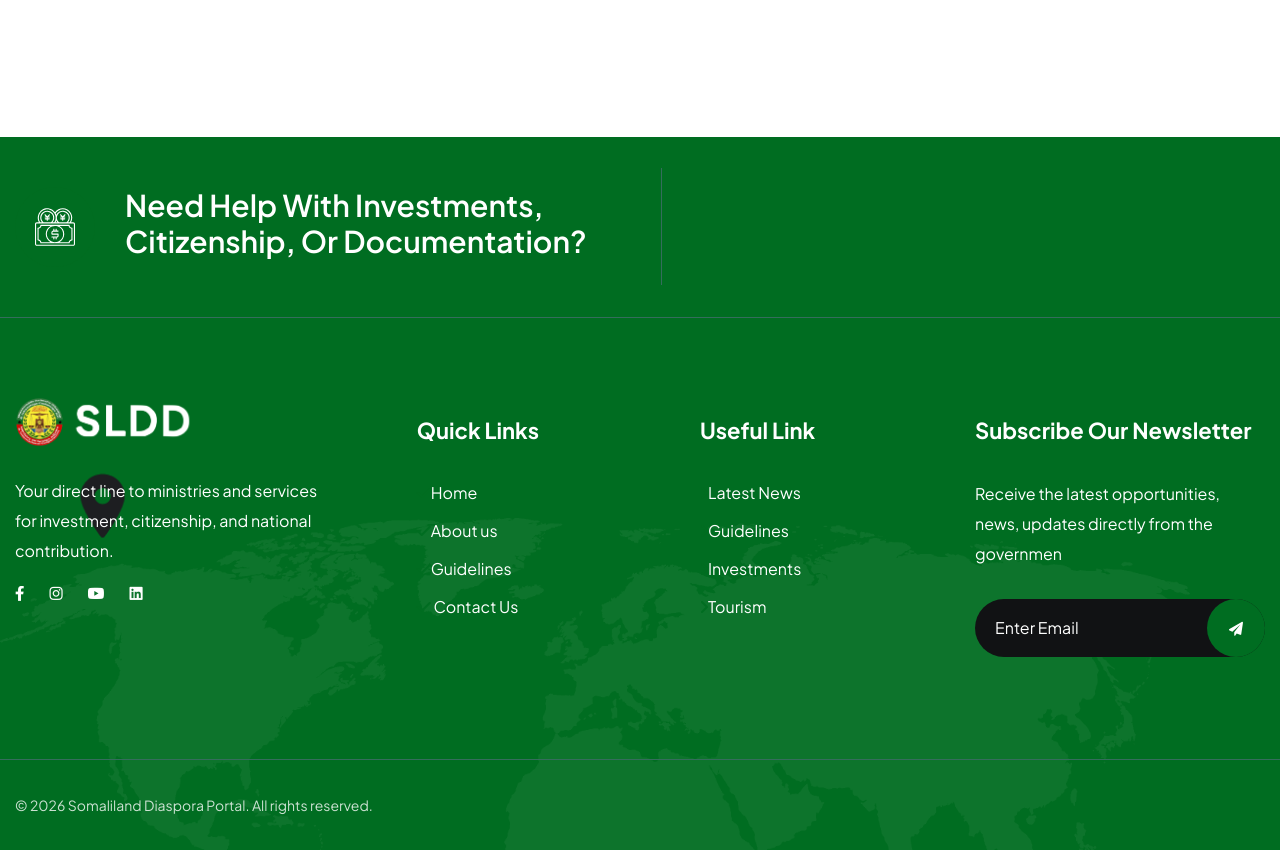
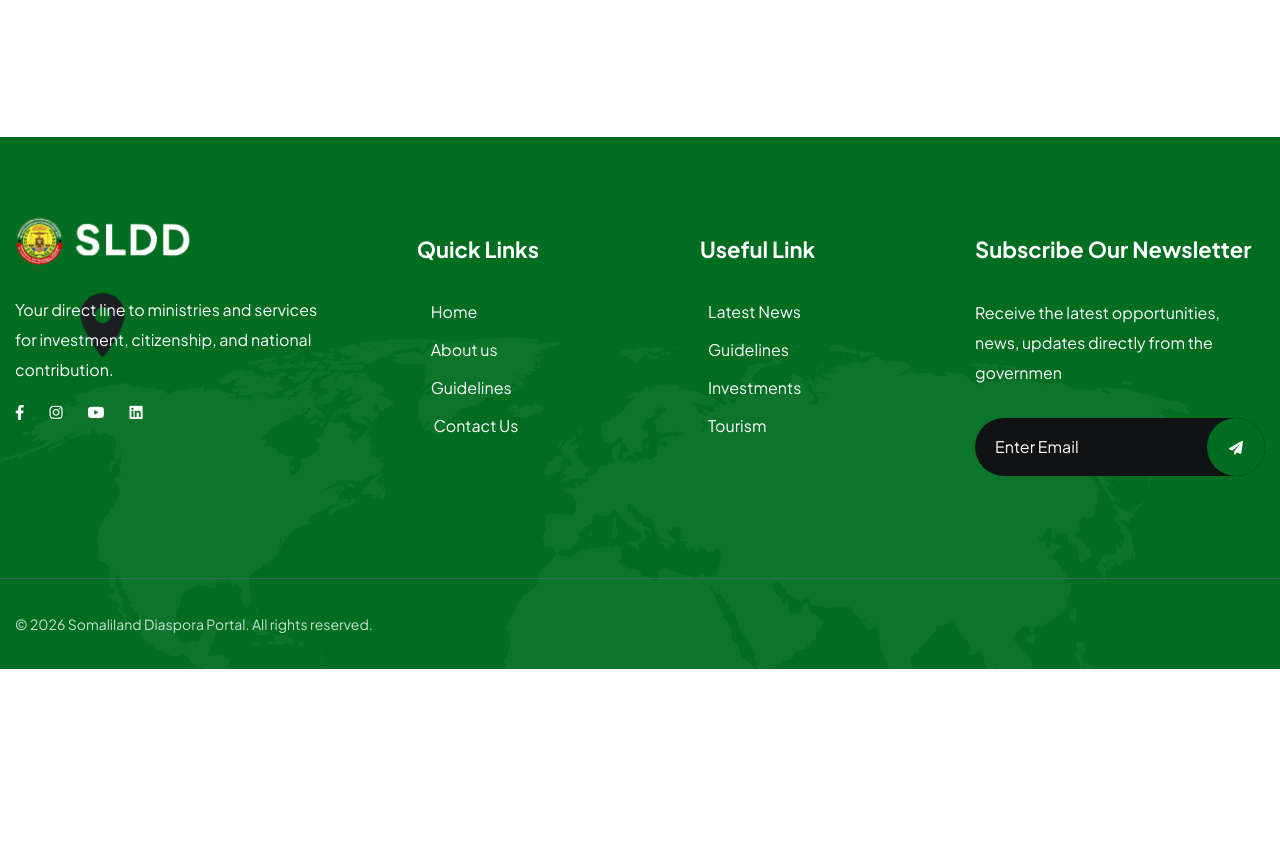
Before and after one commit to janogale/sldiaspora, a Next.js app: page /guidlines in a window 1280 px wide. Shown: the part 1720-2570 px from the top of the page. After the commit the page ends 2389 px from the top, so only its background shows below. Built offline with nearby package versions, Linux system fonts and the light colour scheme.

Commit message:
remove the footer below  cta

```diff
--- a/app/components/footer.tsx
+++ b/app/components/footer.tsx
@@ -9,10 +9,10 @@ const Footer = () => {
           backgroundImage: `url(/assets/imgs/footer/footer1-bg-img.png)`,
         }}
       >
-        <div className="footer__border-bottom">
+        {/* <div className="footer__border-bottom">
           <div className="container">
-            <div className="footer-top d-flex justify-content-between pt-50 pb-50">
-              <div
+            <div className="footer-top d-flex justify-content-between pt-50 pb-50"> */}
+              {/* <div
                 className="footer-top-left d-flex wow fadeInLeft animated"
                 data-wow-delay=".2s"
               >
@@ -50,7 +50,7 @@ const Footer = () => {
                   Need help with investments, <br />
                   citizenship, or documentation?
                 </h3>
-              </div>
+              </div> */}
               {/* <div
                 className="footr-top-right d-flex wow fadeInLeft animated"
                 data-wow-delay=".3s"
@@ -87,9 +87,9 @@ const Footer = () => {
                   </h3>
                 </div>
               </div> */}
-            </div>
+            {/* </div>
           </div>
-        </div>
+        </div> */}
         <div className="container">
           <div className="row mb-minus-40 footer-wrap">
             <div className="col-lg-4 col-md-6 col-sm-6">
--- a/app/components/services.tsx
+++ b/app/components/services.tsx
@@ -25,7 +25,7 @@ function Services() {
                 className="section-title2__wrapper-title  wow fadeInLeft animated"
                 data-wow-delay=".3s"
               >
-                Empowering the Somaliland diaspora
+                Empowering the Somaliland Diaspora
               </h2>
             </div>
             <div
--- a/app/data/services.ts
+++ b/app/data/services.ts
@@ -37,7 +37,7 @@ export const ServicesList = [
     title: "Community Development",
     icon: Building2,
     description:
-      "Partners with diaspora groups on healthcare, education, Infrastructure, and social welfare projects.",
+      "Partners with diaspora groups on healthcare, education, infrastructure, and social welfare projects.",
   },
   {
     id: 5,
```
